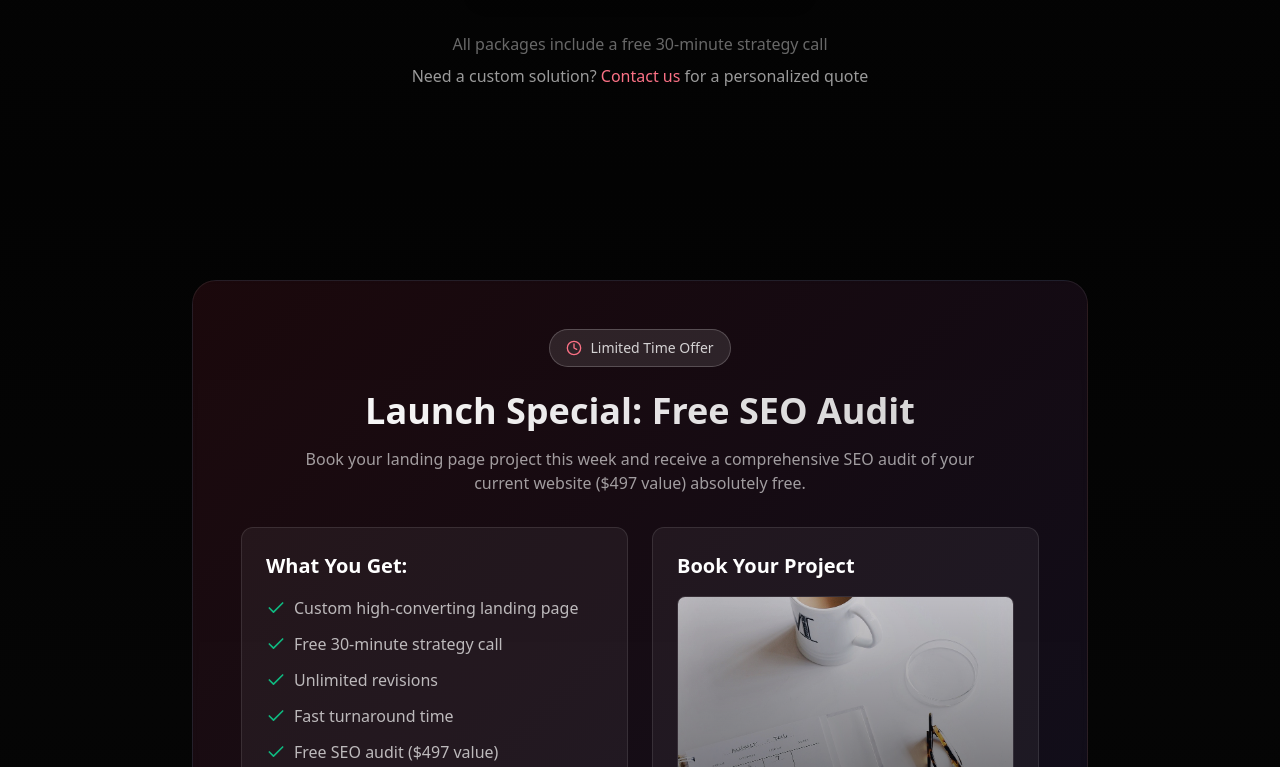
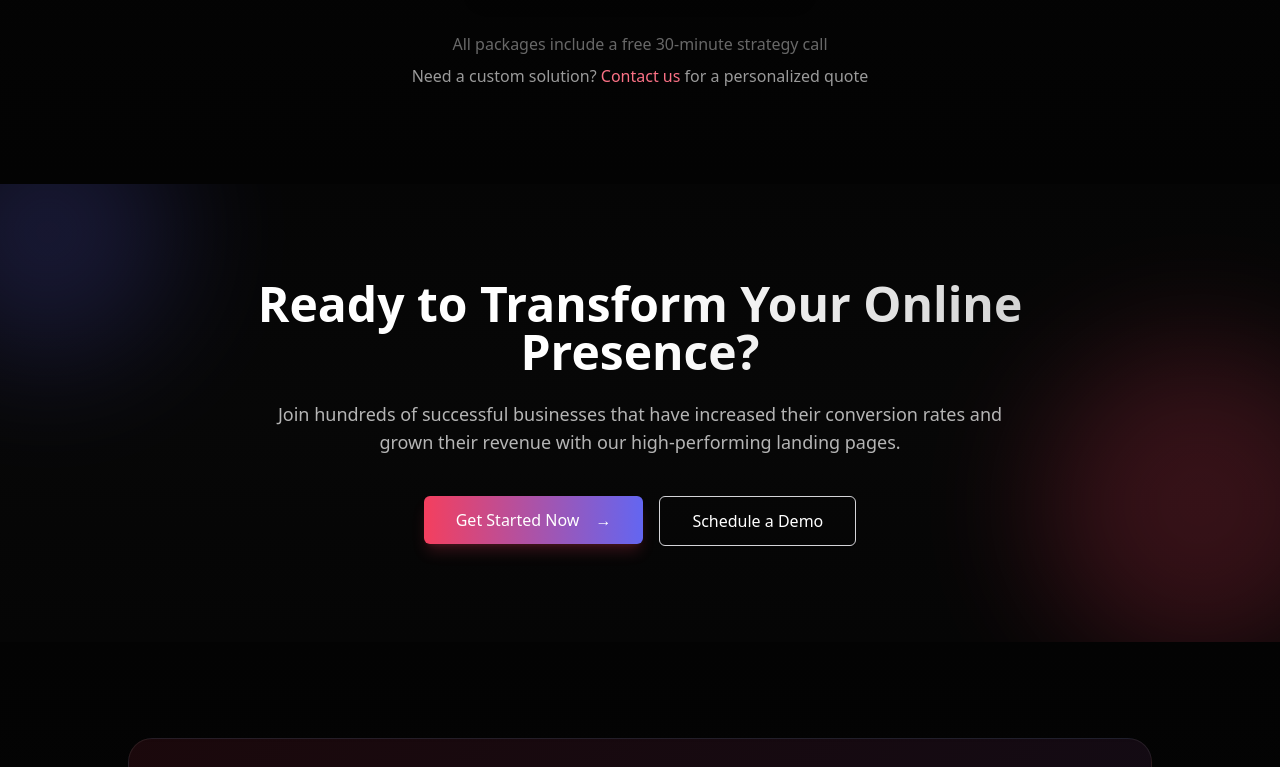
Before and after one commit to carlos-hss/softtrail-us, a Next.js app: page / in a window 1280 px wide. Shown: the part 5413-6180 px from the top of the page. Built offline with nearby package versions, Linux system fonts and the light colour scheme.

Commit message:
feat: add cta section

```diff
--- a/app/page.tsx
+++ b/app/page.tsx
@@ -8,6 +8,8 @@ import BenefitsSection from "@/components/benefits-section"
 import WhatsAppButton from "@/components/whatsapp-button"
 import Footer from "@/components/footer"
 import CalendlyButton from "@/components/calendly-button"
+import CTASection from "@/components/cta-section"
+
 export default function Home() {
   return (
     <main className="min-h-screen bg-[#030303]">
@@ -17,6 +19,7 @@ export default function Home() {
       <HowItWorksSection />
       <PricingPlansSection />
       {/* <TestimonialsSection /> */}
+      <CTASection />
       <SpecialOfferSection />
       <Footer />
       <WhatsAppButton />
--- a/components/cta-section.tsx
+++ b/components/cta-section.tsx
@@ -1,42 +1,61 @@
 "use client"
 
 import { motion } from "framer-motion"
+import Link from "next/link"
 import { Button } from "@/components/ui/button"
-import { Input } from "@/components/ui/input"
 
-export default function CtaSection() {
+export default function CTASection() {
   return (
     <section className="relative py-24 overflow-hidden">
-      <div className="absolute inset-0 bg-gradient-to-b from-[#030303] via-[#050505] to-[#030303]" />
+      <div className="absolute inset-0 bg-gradient-to-b from-[#050505] via-[#070707] to-[#050505]" />
+
+      {/* Decorative elements */}
+      <div className="absolute top-0 left-0 w-full h-full overflow-hidden opacity-20 pointer-events-none">
+        <div className="absolute -top-20 -left-20 w-64 h-64 bg-indigo-500 rounded-full filter blur-3xl" />
+        <div className="absolute top-40 -right-20 w-80 h-80 bg-rose-500 rounded-full filter blur-3xl" />
+      </div>
 
       <div className="relative z-10 container mx-auto px-4 md:px-6">
+        <div className="max-w-4xl mx-auto text-center">
           <motion.div
             initial={{ opacity: 0, y: 30 }}
             whileInView={{ opacity: 1, y: 0 }}
-          transition={{ duration: 0.8 }}
+            transition={{ duration: 0.7 }}
             viewport={{ once: true }}
-          className="max-w-4xl mx-auto text-center p-8 md:p-12 rounded-3xl bg-gradient-to-br from-indigo-500/10 to-rose-500/10 border border-white/[0.08] backdrop-blur-sm"
           >
-          <h2 className="text-3xl md:text-4xl font-bold mb-4 bg-clip-text text-transparent bg-gradient-to-r from-white to-white/80">
-            Ready to Transform Your Workflow?
+            <h2 className="text-4xl md:text-5xl font-bold mb-6 bg-clip-text text-transparent bg-gradient-to-r from-white via-white to-white/80">
+              Ready to Transform Your Online Presence?
             </h2>
-          <p className="text-white/40 mb-8 max-w-2xl mx-auto">
-            Join thousands of teams already using our platform to boost productivity and streamline collaboration.
+
+            <p className="text-white/70 text-lg mb-10 max-w-3xl mx-auto">
+              Join hundreds of successful businesses that have increased their conversion rates and grown their revenue with our high-performing landing pages.
             </p>
+          </motion.div>
 
-          <div className="flex flex-col sm:flex-row gap-4 max-w-md mx-auto">
-            <Input
-              type="email"
-              placeholder="Enter your email"
-              className="bg-white/5 border-white/10 text-white placeholder:text-white/30"
-            />
-            <Button className="bg-gradient-to-r from-rose-500 to-indigo-500 hover:from-rose-600 hover:to-indigo-600 text-white">
-              Get Started
+          <motion.div
+            initial={{ opacity: 0, y: 20 }}
+            whileInView={{ opacity: 1, y: 0 }}
+            transition={{ duration: 0.7, delay: 0.2 }}
+            viewport={{ once: true }}
+            className="flex flex-col sm:flex-row gap-4 justify-center"
+          >
+            <Button
+              size="lg"
+              className="bg-gradient-to-r from-rose-500 to-indigo-500 hover:from-rose-600 hover:to-indigo-600 text-white font-medium text-base px-8 py-6 shadow-lg shadow-rose-500/20 hover:shadow-rose-500/30 transition-all duration-300"
+            >
+              Get Started Now
+              <span className="ml-2">→</span>
             </Button>
+
+            <Button
+              size="lg"
+              variant="outline"
+              className="border-zinc-300 bg-dark text-white hover:bg-white/80 font-medium text-base px-8 py-6 transition-all duration-300 w-full sm:w-auto"
+            >
+              Schedule a Demo
+            </Button>
+          </motion.div>
         </div>
-
-          <p className="mt-4 text-white/30 text-sm">Free 14-day trial. No credit card required.</p>
-        </motion.div>
       </div>
     </section>
   )
--- a/components/special-offer-section.tsx
+++ b/components/special-offer-section.tsx
@@ -20,7 +20,7 @@ export default function SpecialOfferSection() {
           whileInView={{ opacity: 1, y: 0 }}
           transition={{ duration: 0.8 }}
           viewport={{ once: true }}
-          className="max-w-4xl mx-auto text-center p-8 md:p-12 rounded-3xl bg-gradient-to-br from-rose-500/10 to-indigo-500/10 border border-white/[0.08] backdrop-blur-sm"
+          className="max-w-5xl mx-auto text-center p-8 md:p-12 rounded-3xl bg-gradient-to-br from-rose-500/10 to-indigo-500/10 border border-white/[0.08] backdrop-blur-sm"
         >
           <div className="inline-flex items-center gap-2 px-4 py-2 rounded-full bg-white/10 border border-white/20 mb-6">
             <LucideClock className="h-4 w-4 text-rose-400" />
```
Lines whose indentation alone changed are shown as unchanged.
